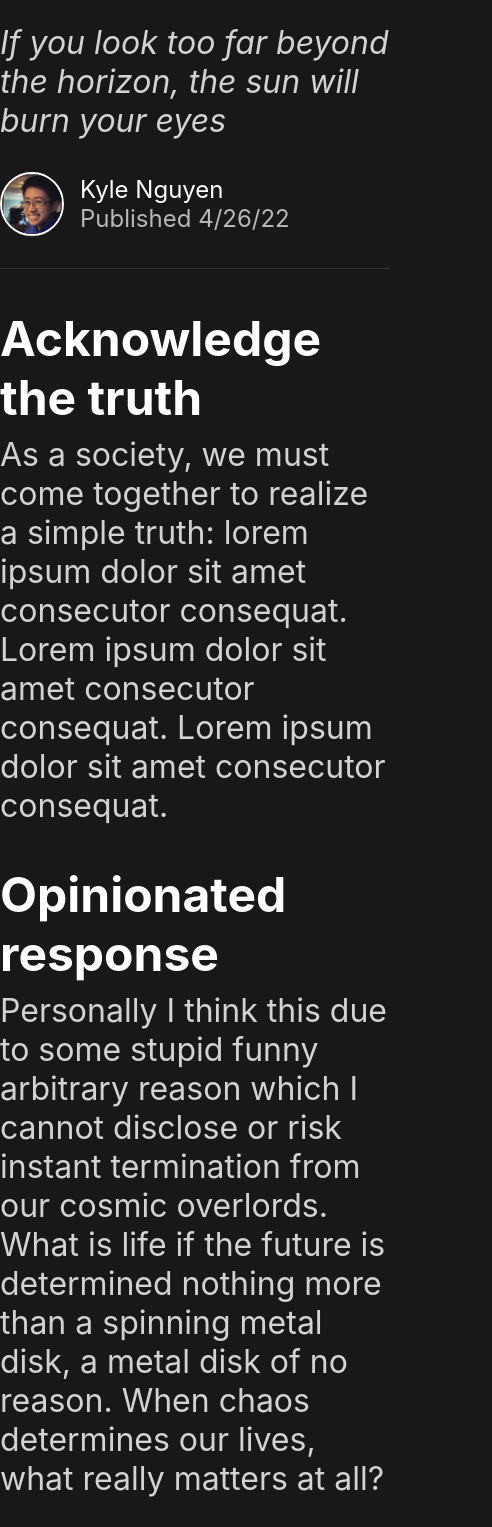
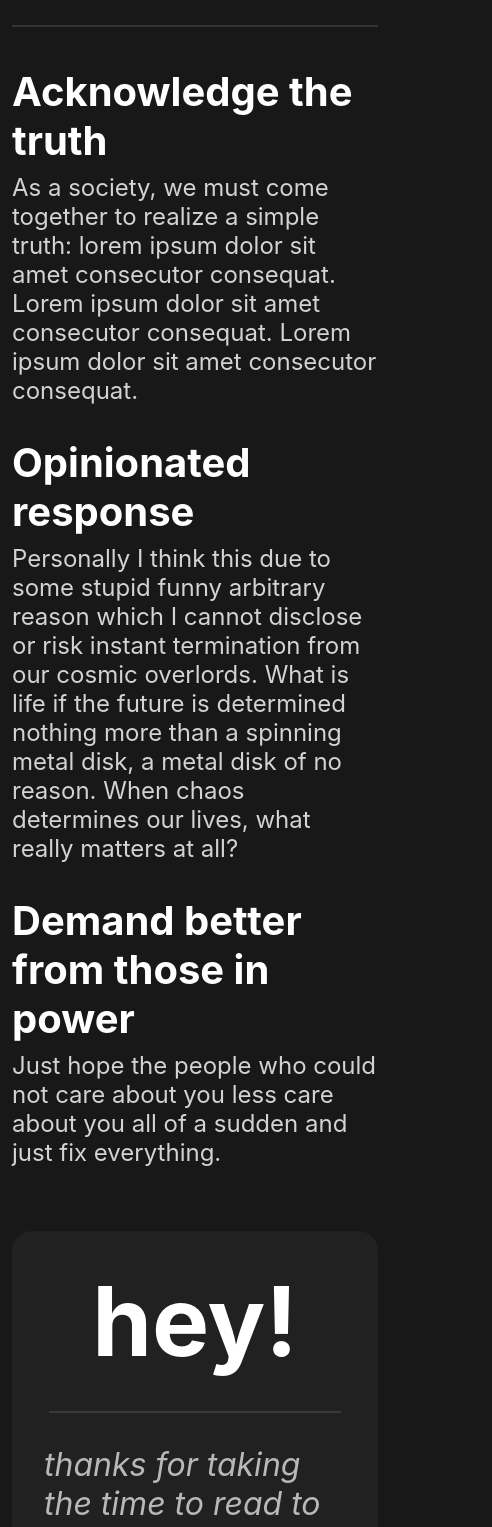
Before and after one commit to imkunet/kunet-home, a Next.js app: page /article/test in a window 390 px wide. Shown: the part 443-1970 px from the top of the page, 492 px wide, since content can reach past the window. Built offline with nearby package versions, Linux system fonts and the light colour scheme; a web font is replaced by a local one.

Commit message:
added linkage to article

```diff
--- a/pages/article/[id].tsx
+++ b/pages/article/[id].tsx
@@ -14,7 +14,7 @@ const Article: NextPage = () => {
   return (
     <div className={globalStyles.justifyCenter}>
       <div className={styles.articleContainer}>
-        <h1 className={styles.articleTitle}>The Fairy Tale of &quot;Journalistic Integrity&quot;</h1>
+        <h1 className={styles.articleTitle}>The Tragic Fate of &quot;Journalistic Integrity&quot;</h1>
         <p className={styles.articleSubtitle}>If you look too far beyond the horizon, the sun will burn your eyes</p>
         <div className={styles.articleAuthorContainer}>
           <div className={styles.articleAuthorImageContainer}>
@@ -47,7 +47,11 @@ const Article: NextPage = () => {
           </p>
         </div>
 
-        <div className={styles.articleFooter}>HEY!</div>
+        <div className={styles.articleFooter}>
+          <div className={styles.articleFooterLeft}>hey!</div>
+          <div className={styles.articleFooterSpacer}></div>
+          <div className={styles.articleFooterRight}>thanks for taking the time to read to the end of the article!</div>
+        </div>
       </div>
     </div>
   );
--- a/styles/Article.module.css
+++ b/styles/Article.module.css
@@ -1,11 +1,5 @@
 .articleContainer {
   max-width: 60rem;
-}
-
-@media screen and (max-width: 80rem) {
-  .articleContainer {
-    min-width: 100%;
-  }
 }
 
 .articleTitle {
@@ -54,6 +48,8 @@
   width: 100%;
   background:rgba(88, 88, 88, 0.452);
   height: 0.1rem;
+  margin-top: 2.5rem;
+  margin-bottom: 2.5rem;
 }
 
 .articleContent > h2 {
@@ -69,9 +65,64 @@
 }
 
 .articleFooter {
+  display: flex;
+  flex-direction: row;
+  align-items: center;
+  justify-content: space-between;
   margin-top: 4rem;
   width: 100%;
-  height: 12rem;
-  background:rgba(88, 88, 88, 0.15);
+  background: rgba(88, 88, 88, 0.15);
   border-radius: 1.25rem 1.25rem 0 0;
 }
+
+.articleFooterLeft {
+  font-size: 6rem;
+  margin: 2rem;
+  font-weight: bold;
+}
+
+.articleFooterRight {
+  margin: 2rem;
+  font-size: 2rem;
+  font-style: italic;
+  color: rgb(184, 184, 184);
+}
+
+.articleFooterSpacer {
+  height: 6rem;
+  background:rgba(88, 88, 88, 0.452);
+  width: 0.1rem;
+}
+
+@media screen and (max-width: 60rem) {
+  .articleContainer {
+    min-width: 100%;
+    max-width: 100%;
+    padding: 0.75rem;
+  }
+
+  .articleTitle {
+    font-size: 3rem;
+  }
+
+  .articleSubtitle {
+    font-size: 1.5rem;
+  }
+
+  .articleContent > h2 {
+    font-size: 2.5rem;
+  }
+
+  .articleContent > p {
+    font-size: 1.5rem;
+  }
+
+  .articleFooter {
+    flex-direction: column;
+  }
+
+  .articleFooterSpacer {
+    width: 80%;
+    height: 0.1rem;
+  }
+}
```
Also changed, not shown: components/AnimatedText.tsx (+4 -12 lines), pages/index.tsx (+13 -1 lines).
